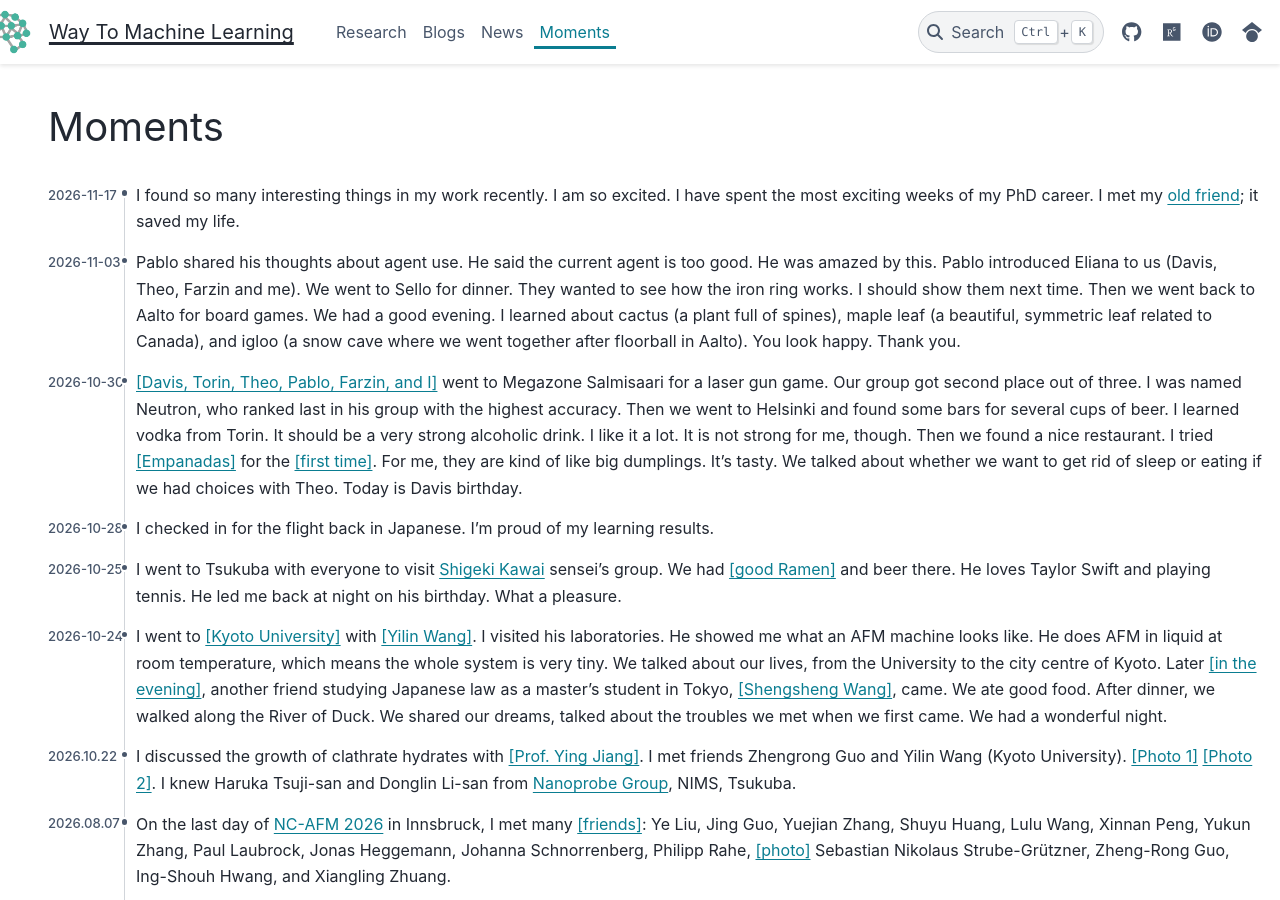
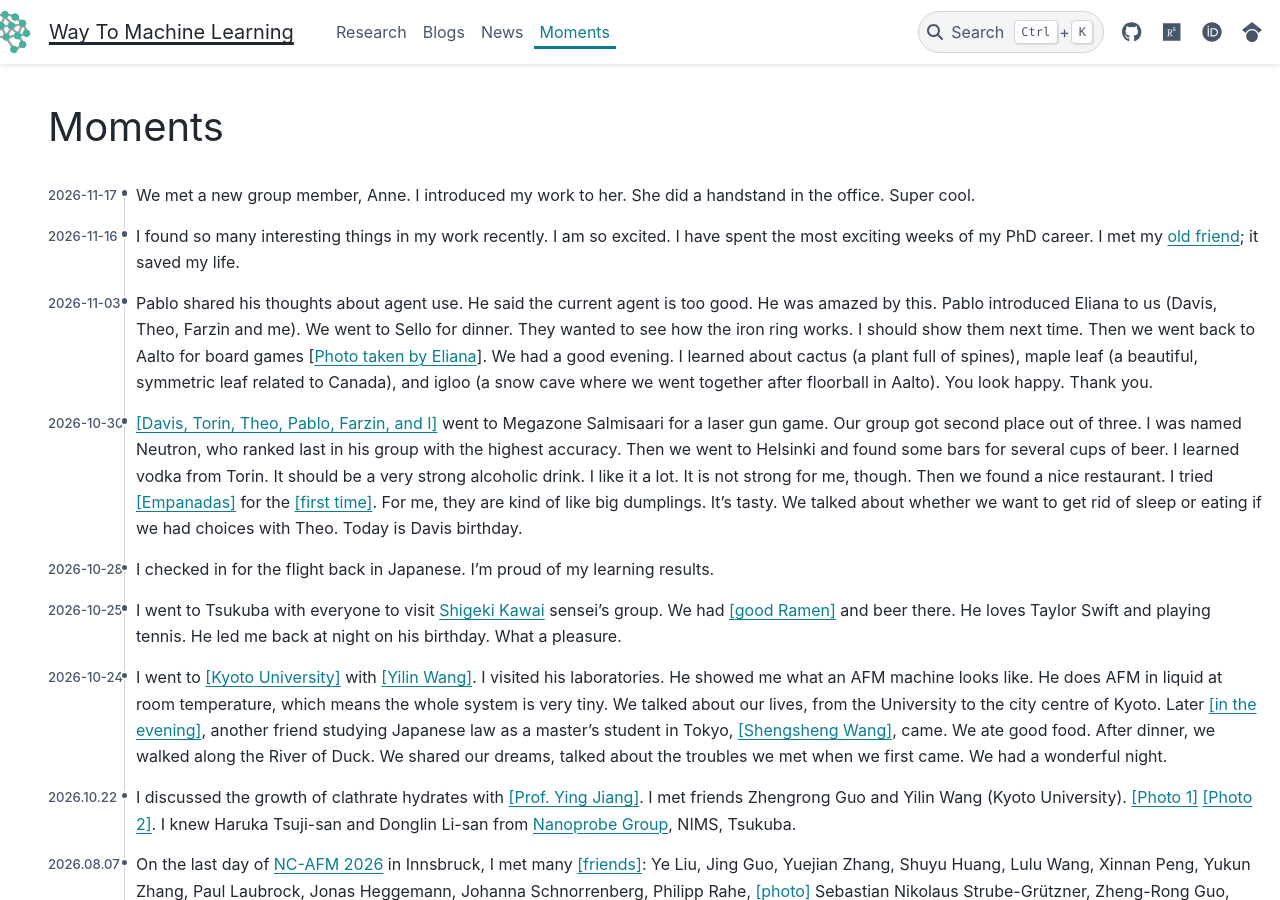
Before and after one commit to way2ml/way2ml.github.io, a Sphinx documentation site: the page built from doc/moments.md, in a window 1280 px wide and 900 px high. Built offline with Sphinx 7.4.7 and the PyData theme 0.15.4, drawn with Linux system fonts in a browser that asks for light colours.

Commit message:
Add photo and new item

```diff
--- a/doc/moments.md
+++ b/doc/moments.md
@@ -4,8 +4,9 @@ comment: False
 ---
 
 # Moments
-- 2026-11-17 I found so many interesting things in my work recently. I am so excited. I have spent the most exciting weeks of my PhD career. I met my [old friend](https://way2ml.github.io/_static/publications/2021_CPC.pdf); it saved my life.
-- 2026-11-03 Pablo shared his thoughts about agent use. He said the current agent is too good. He was amazed by this. Pablo introduced Eliana to us (Davis, Theo, Farzin and me). We went to Sello for dinner. They wanted to see how the iron ring works. I should show them next time. Then we went back to Aalto for board games. We had a good evening. I learned about cactus (a plant full of spines), maple leaf (a beautiful, symmetric leaf related to Canada), and igloo (a snow cave where we went together after floorball in Aalto). You look happy. Thank you.
+- 2026-11-17 We met a new group member, Anne. I introduced my work to her. She did a handstand in the office. Super cool.
+- 2026-11-16 I found so many interesting things in my work recently. I am so excited. I have spent the most exciting weeks of my PhD career. I met my [old friend](https://way2ml.github.io/_static/publications/2021_CPC.pdf); it saved my life.
+- 2026-11-03 Pablo shared his thoughts about agent use. He said the current agent is too good. He was amazed by this. Pablo introduced Eliana to us (Davis, Theo, Farzin and me). We went to Sello for dinner. They wanted to see how the iron ring works. I should show them next time. Then we went back to Aalto for board games [<a href="./_static/moments/20261103_boardgame.jpg">Photo taken by Eliana</a>]. We had a good evening. I learned about cactus (a plant full of spines), maple leaf (a beautiful, symmetric leaf related to Canada), and igloo (a snow cave where we went together after floorball in Aalto). You look happy. Thank you.
 - 2026-10-30 <a href="./_static/moments/20261030_laser_gun.jpg">[Davis, Torin, Theo, Pablo, Farzin, and I]</a> went to Megazone Salmisaari for a laser gun game. Our group got second place out of three. I was named Neutron, who ranked last in his group with the highest accuracy. Then we went to Helsinki and found some bars for several cups of beer. I learned vodka from Torin. It should be a very strong alcoholic drink. I like it a lot. It is not strong for me, though. Then we found a nice restaurant. I tried <a href="./_static/moments/20261030_IMG_5875.jpg">[Empanadas]</a> for the <a href="./_static/moments/20261030_IMG_5876.jpg">[first time]</a>. For me, they are kind of like big dumplings. It's tasty. We talked about whether we want to get rid of sleep or eating if we had choices with Theo. Today is Davis birthday.
 - 2026-10-28 I checked in for the flight back in Japanese. I'm proud of my learning results.
 - 2026-10-25 I went to Tsukuba with everyone to visit [Shigeki Kawai](https://samurai.nims.go.jp/profiles/KAWAI_Shigeki?locale=en) sensei's group. We had <a href="./_static/moments/20261025_IMG_5794.jpg">[good Ramen]</a> and beer there.  He loves Taylor Swift and playing tennis. He led me back at night on his birthday. What a pleasure.
```
Also changed, not shown: doc/_static/moments/20261103_boardgame.jpg (added).
